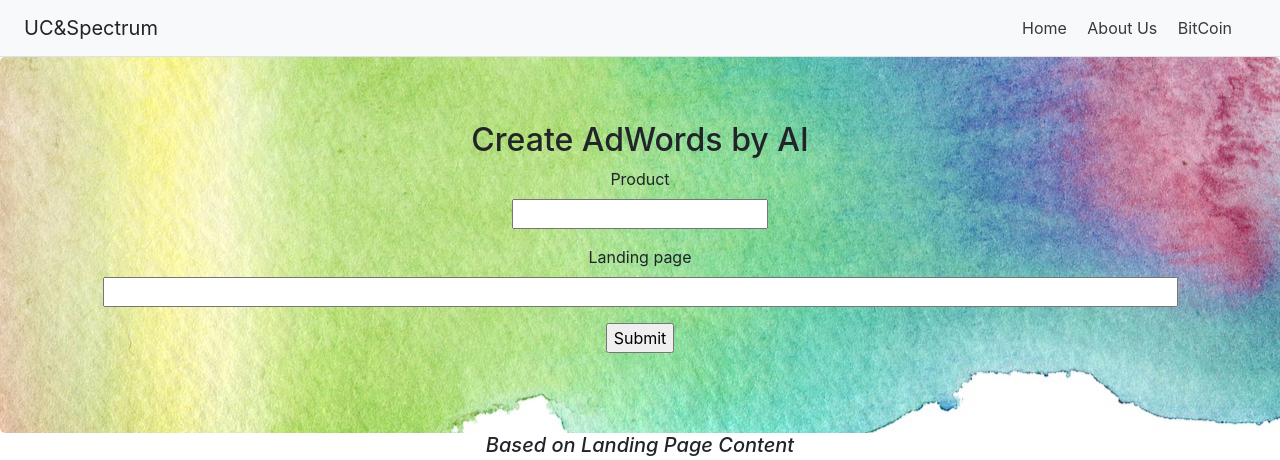
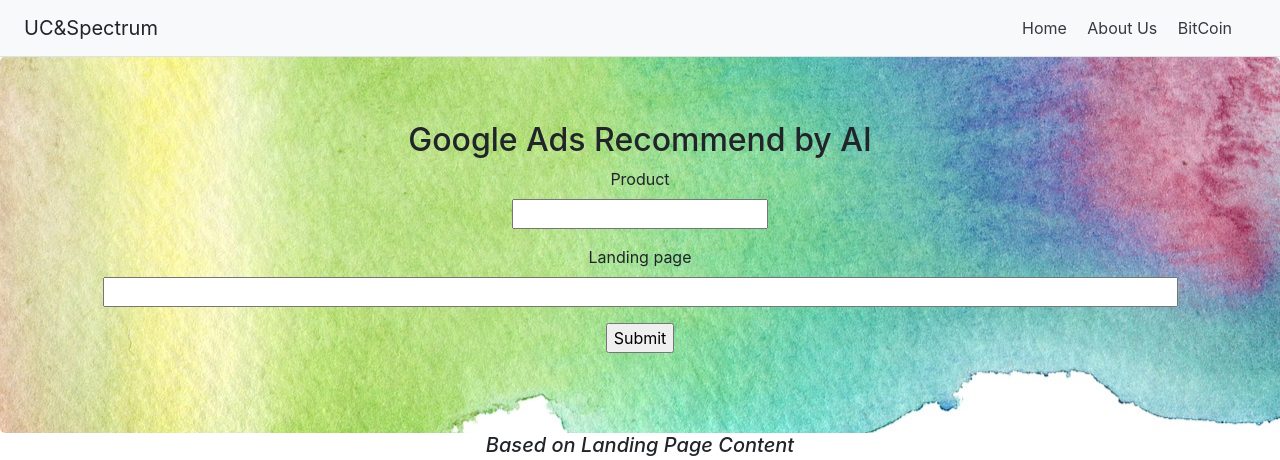
Before and after one commit to zhaimac/AdwordsApp, a Python web app: template app/templates/index.html in a window 1280 px wide. Shown: the top 460 px of the page. Run offline with Jinja, Linux system fonts and the light colour scheme; the template is opened without the code that fills it: most values are stand-ins (such as "Sample title", 1, 10 or a date in 2020); form fields are guessed from the names that the template uses; some libraries are stand-ins or nearby versions.

Commit message:
update text

```diff
--- a/Adwords/__init__.py
+++ b/Adwords/__init__.py
@@ -88,7 +88,7 @@ def recommend_modeling(input_df):
                             if len(get_term_beta(x[1], feature_names_coefficients)) > 0
                             and get_term_beta(x[1], feature_names_coefficients)[0] < 0]
 
-    return post_important_terms[:16], neg_important_terms[:16]
+    return post_important_terms[:26], neg_important_terms[:26]
 
 
 def recommend(landing_page_url_raw_text):
--- a/app/templates/about.html
+++ b/app/templates/about.html
@@ -61,5 +61,4 @@
     </div>
 
   </div>
-
 {% endblock %}
--- a/app/templates/base.html
+++ b/app/templates/base.html
@@ -1,7 +1,7 @@
 <!DOCTYPE html>
 <html lang="en">
 <head>
-  <title>Starter</title>
+  <title>AI*Ads</title>
   <meta charset="utf-8">
   <meta name="viewport" content="width=device-width, initial-scale=1, shrink-to-fit=no">
   <link rel="stylesheet" href="https://maxcdn.bootstrapcdn.com/bootstrap/4.0.0/css/bootstrap.min.css">
--- a/app/templates/index.html
+++ b/app/templates/index.html
@@ -5,7 +5,7 @@
     <section class="jumbotron text-center mb-0"
              style="background: url({{ url_for('static', filename='images/bg3.jpg') }}) center no-repeat;">
       <div class="container">
-        <h2>Create AdWords by AI</h2>
+        <h2>Google Ads Recommend by AI</h2>
         <form action="" method="post" >
           {{ form.hidden_tag() }}
           <p>
```
